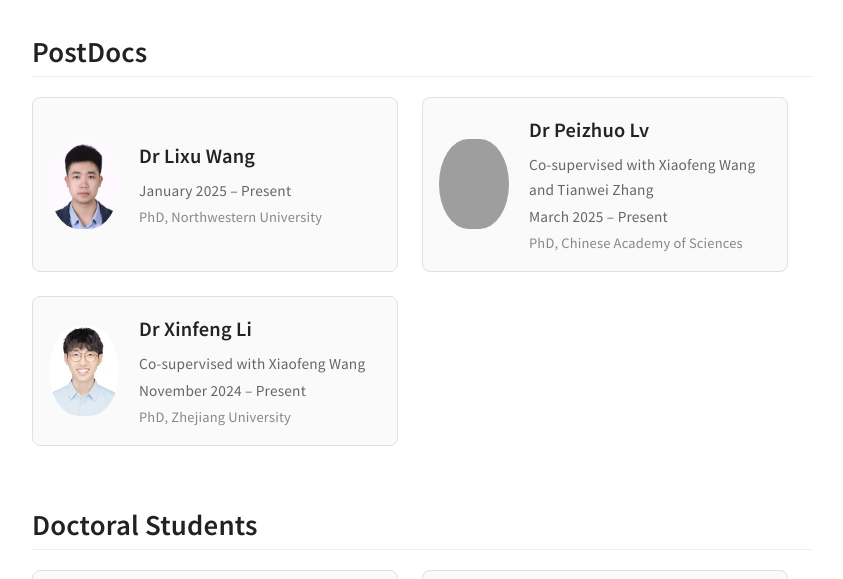
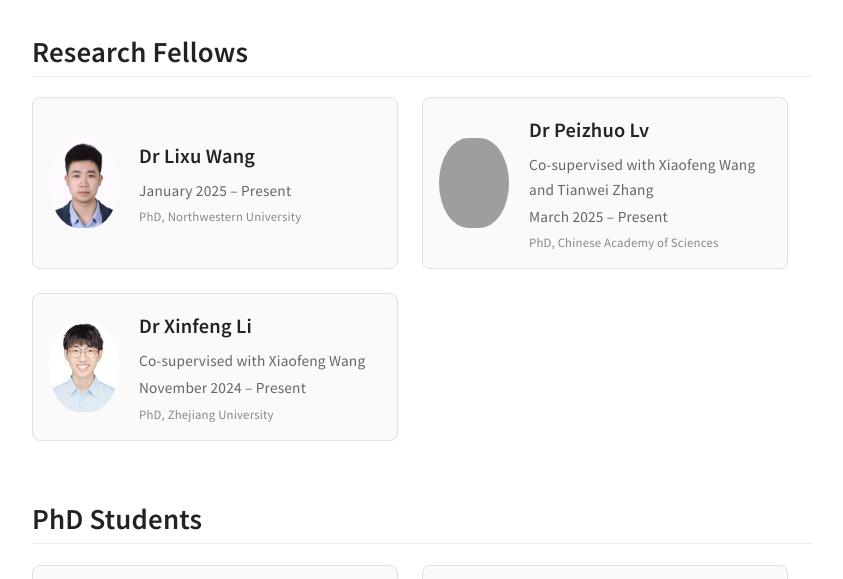
Before and after one commit to ntu-dps/ntu-dps.github.io, a plain HTML site: page people.html in a window 1280 px wide. Shown: the part 146-725 px from the top of the page, without its empty margins (218-1061 px from the left). Drawn offline with Linux system fonts and the light colour scheme; grey boxes are pictures that could not be loaded.

Commit message:
Update people.html

```diff
--- a/people.html
+++ b/people.html
@@ -103,14 +103,11 @@
       padding-bottom: 0.25rem;
       border-bottom: 1px solid #eee;
     }
-    /* Reduce top gap only for the first h2 following h1 */
-    h1 + h2 { margin-top: 1rem; }
+    h1 + h2 { margin-top: 1rem; } /* only first h2 after h1 */
 
-    /* ───── Lists ───── */
+    /* ───── Lists & layout ───── */
     ul { margin: 0 0 1.5rem 1.3rem; padding: 0; }
     li { margin-bottom: 0.45rem; }
-
-    /* ───── Layout container ───── */
     .container {
       max-width: 780px;
       margin: 16px auto 90px;
@@ -140,7 +137,7 @@
     .person-info h3 a { color: inherit; }
     .person-info .period,
     .person-info .cosupervision { color: #666; font-size: 0.9rem; margin-bottom: 3px; }
-    .person-info .degree { color: #888; font-size: 0.85rem; }
+    .person-info .degree { color: #888; font-size: 0.75rem; } /* smaller education line */
 
     /* ───── Alumni heading ───── */
     .alumni-section {
@@ -175,8 +172,8 @@
   <div class="container">
     <h1>People</h1>
 
-    <!-- PostDocs -->
-    <h2>PostDocs</h2>
+    <!-- Research Fellows -->
+    <h2>Research Fellows</h2>
     <div class="card-group">
       <div class="person-card">
         <img src="img/lixu_wang.jpg" alt="Lixu Wang" class="person-photo">
@@ -208,8 +205,8 @@
       </div>
     </div>
 
-    <!-- Doctoral Students -->
-    <h2>Doctoral Students</h2>
+    <!-- PhD Students -->
+    <h2>PhD Students</h2>
     <div class="card-group">
       <div class="person-card">
         <img src="img/yihua_hu.jpg" alt="Yihua Hu" class="person-photo">
```
